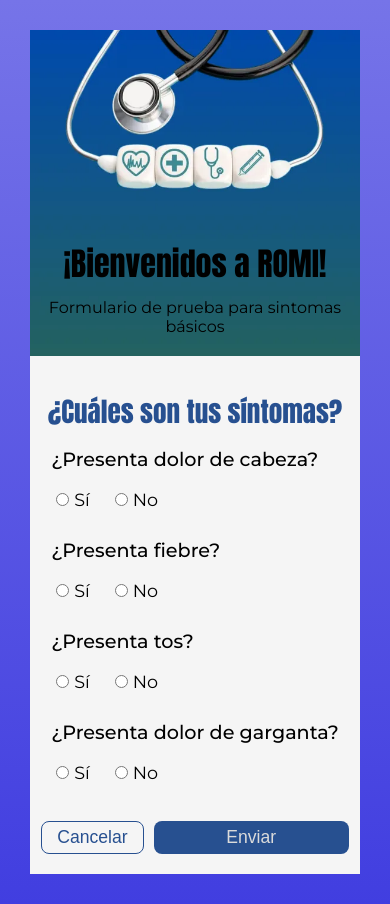
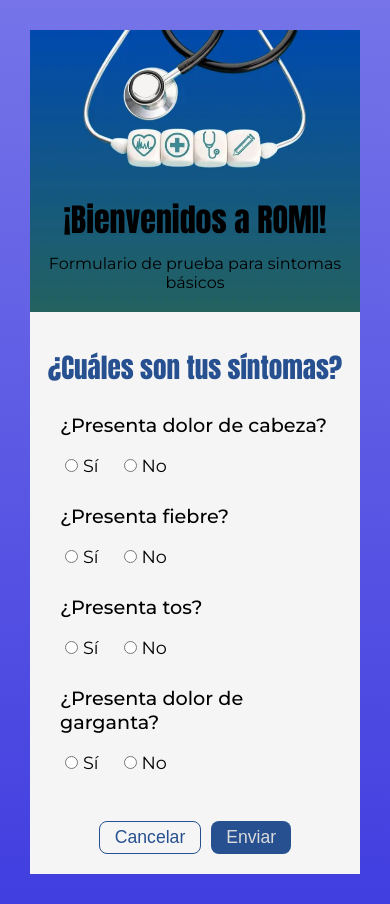
Before and after one commit to Lautaro-Zarate/prueba-tecnica-romi, a React (Vite) app: page / in a window 390 px wide. Built offline with nearby package versions, Linux system fonts and the light colour scheme.

Commit message:
fix: some changes in mobile

```diff
--- a/src/App.css
+++ b/src/App.css
@@ -66,6 +66,11 @@ h1, h2, h3, h4{
 }
 
 /* FORM */
+form{
+  display: flex;
+  flex-direction: column;
+  align-items: center;
+}
 .section-form{
   background-color: whitesmoke;
   height: auto;
@@ -77,6 +82,7 @@ h1, h2, h3, h4{
 }
 .section-form h2{
   font-size: 1.7rem;
+  text-align: center;
   margin: 15px 0;
   color: var(--color-quaternary);
 }
@@ -117,6 +123,7 @@ button:hover{
   display: flex;
   flex-direction: column;
   gap: 10px;
+  padding: 10px 20px;
 }
 
 /* FIELDSETS */
```
